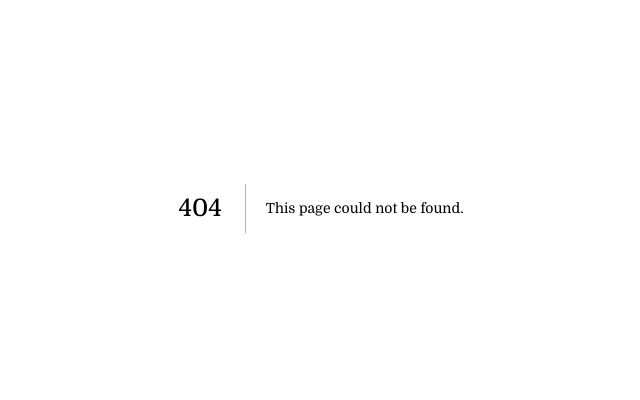
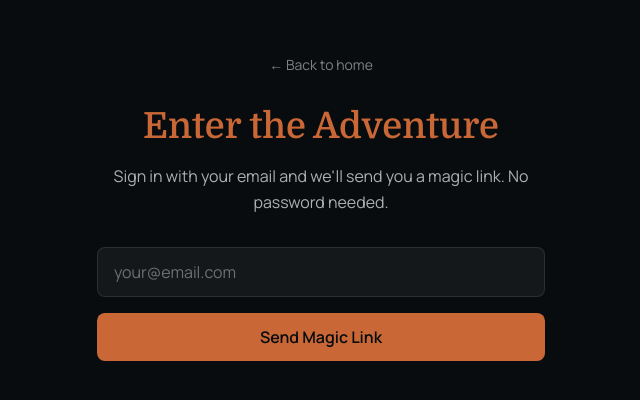
Before and after one commit to sascha-test/adventure-site, a Next.js app: page /login in a window 1280 px wide. Before the commit this address had no page. Shown: the part 192-592 px from the top of the page, without its empty margins (319-959 px from the left). Built offline with nearby package versions, Linux system fonts and the light colour scheme.

Commit message:
Add Supabase auth with Magic Link login

```diff
--- a/package.json
+++ b/package.json
@@ -9,6 +9,8 @@
     "lint": "eslint"
   },
   "dependencies": {
+    "@supabase/ssr": "^0.12.5",
+    "@supabase/supabase-js": "^2.112.4",
     "next": "16.3.0",
     "react": "19.2.8",
     "react-dom": "19.2.8"
--- /dev/null
+++ b/src/app/auth/callback/route.ts
@@ -0,0 +1,32 @@
+import { createServerClient } from "@supabase/ssr";
+import { cookies } from "next/headers";
+import { NextResponse } from "next/server";
+
+export async function GET(request: Request) {
+  const requestUrl = new URL(request.url);
+  const code = requestUrl.searchParams.get("code");
+  const origin = requestUrl.origin;
+
+  if (code) {
+    const cookieStore = await cookies();
+    const supabase = createServerClient(
+      process.env.NEXT_PUBLIC_SUPABASE_URL!,
+      process.env.NEXT_PUBLIC_SUPABASE_PUBLISHABLE_KEY!,
+      {
+        cookies: {
+          getAll() {
+            return cookieStore.getAll();
+          },
+          setAll(cookiesToSet) {
+            cookiesToSet.forEach(({ name, value, options }) =>
+              cookieStore.set(name, value, options),
+            );
+          },
+        },
+      },
+    );
+    await supabase.auth.exchangeCodeForSession(code);
+  }
+
+  return NextResponse.redirect(`${origin}`);
+}
--- /dev/null
+++ b/src/app/login/page.tsx
@@ -0,0 +1,79 @@
+"use client";
+
+import { useState } from "react";
+import { createClient } from "@/lib/supabase/client";
+import Link from "next/link";
+
+export default function LoginPage() {
+  const [email, setEmail] = useState("");
+  const [loading, setLoading] = useState(false);
+  const [message, setMessage] = useState("");
+
+  const handleLogin = async (e: React.FormEvent) => {
+    e.preventDefault();
+    setLoading(true);
+    setMessage("");
+
+    const supabase = createClient();
+    const { error } = await supabase.auth.signInWithOtp({
+      email,
+      options: {
+        emailRedirectTo: `${window.location.origin}/auth/callback`,
+      },
+    });
+
+    if (error) {
+      setMessage(error.message);
+    } else {
+      setMessage("Check your email for the magic link!");
+    }
+    setLoading(false);
+  };
+
+  return (
+    <div className="flex flex-col min-h-screen bg-background text-foreground">
+      <main className="flex-1 flex items-center justify-center px-6 py-16">
+        <div className="w-full max-w-md">
+          <Link
+            href="/"
+            className="block text-center text-sm text-foreground/50 hover:text-foreground/70 mb-8"
+          >
+            ← Back to home
+          </Link>
+
+          <h1 className="text-4xl font-semibold text-ember mb-4 text-center">
+            Enter the Adventure
+          </h1>
+          <p className="text-foreground/70 mb-8 text-center leading-relaxed">
+            Sign in with your email and we&apos;ll send you a magic link. No
+            password needed.
+          </p>
+
+          <form onSubmit={handleLogin} className="space-y-4">
+            <input
+              type="email"
+              placeholder="your@email.com"
+              value={email}
+              onChange={(e) => setEmail(e.target.value)}
+              required
+              className="w-full px-4 py-3 rounded-lg bg-foreground/5 border border-foreground/10 text-foreground placeholder:text-foreground/40 focus:outline-none focus:border-ember transition-colors"
+            />
+            <button
+              type="submit"
+              disabled={loading}
+              className="w-full px-4 py-3 rounded-lg bg-ember text-background font-semibold hover:opacity-90 disabled:opacity-50 transition-opacity"
+            >
+              {loading ? "Sending..." : "Send Magic Link"}
+            </button>
+          </form>
+
+          {message && (
+            <p className="mt-6 text-center text-foreground/80 leading-relaxed">
+              {message}
+            </p>
+          )}
+        </div>
+      </main>
+    </div>
+  );
+}
--- a/src/app/page.tsx
+++ b/src/app/page.tsx
@@ -1,9 +1,35 @@
 import Image from "next/image";
+import Link from "next/link";
+import { createClient } from "@/lib/supabase/server";
+import LogoutButton from "@/components/logout-button";
 
-export default function Home() {
+export default async function Home() {
+  const supabase = await createClient();
+  const {
+    data: { user },
+  } = await supabase.auth.getUser();
+
   return (
     <div className="flex flex-col min-h-screen bg-background text-foreground">
       <main className="flex-1">
+        <nav className="flex justify-end px-6 py-4 text-sm">
+          {user ? (
+            <div className="flex items-center gap-4">
+              <span className="text-foreground/50">
+                Signed in as {user.email}
+              </span>
+              <LogoutButton />
+            </div>
+          ) : (
+            <Link
+              href="/login"
+              className="text-foreground/50 hover:text-ember transition-colors"
+            >
+              Login
+            </Link>
+          )}
+        </nav>
+
         <section className="flex flex-col items-center justify-center text-center px-6 py-32 border-b border-foreground/10">
           <Image
             src="/logo.jpeg"
--- /dev/null
+++ b/src/components/logout-button.tsx
@@ -0,0 +1,23 @@
+"use client";
+
+import { createClient } from "@/lib/supabase/client";
+import { useRouter } from "next/navigation";
+
+export default function LogoutButton() {
+  const router = useRouter();
+
+  const handleLogout = async () => {
+    const supabase = createClient();
+    await supabase.auth.signOut();
+    router.refresh();
+  };
+
+  return (
+    <button
+      onClick={handleLogout}
+      className="text-sm text-foreground/50 hover:text-foreground transition-colors"
+    >
+      Logout
+    </button>
+  );
+}
--- /dev/null
+++ b/src/lib/supabase/client.ts
@@ -0,0 +1,8 @@
+import { createBrowserClient } from "@supabase/ssr";
+
+export function createClient() {
+  return createBrowserClient(
+    process.env.NEXT_PUBLIC_SUPABASE_URL!,
+    process.env.NEXT_PUBLIC_SUPABASE_PUBLISHABLE_KEY!,
+  );
+}
--- /dev/null
+++ b/src/lib/supabase/server.ts
@@ -0,0 +1,23 @@
+import { createServerClient } from "@supabase/ssr";
+import { cookies } from "next/headers";
+
+export async function createClient() {
+  const cookieStore = await cookies();
+
+  return createServerClient(
+    process.env.NEXT_PUBLIC_SUPABASE_URL!,
+    process.env.NEXT_PUBLIC_SUPABASE_PUBLISHABLE_KEY!,
+    {
+      cookies: {
+        getAll() {
+          return cookieStore.getAll();
+        },
+        setAll(cookiesToSet) {
+          cookiesToSet.forEach(({ name, value, options }) =>
+            cookieStore.set(name, value, options),
+          );
+        },
+      },
+    },
+  );
+}
```
Also changed, not shown: 1 other file (tests, documents, lock files or other folders).
